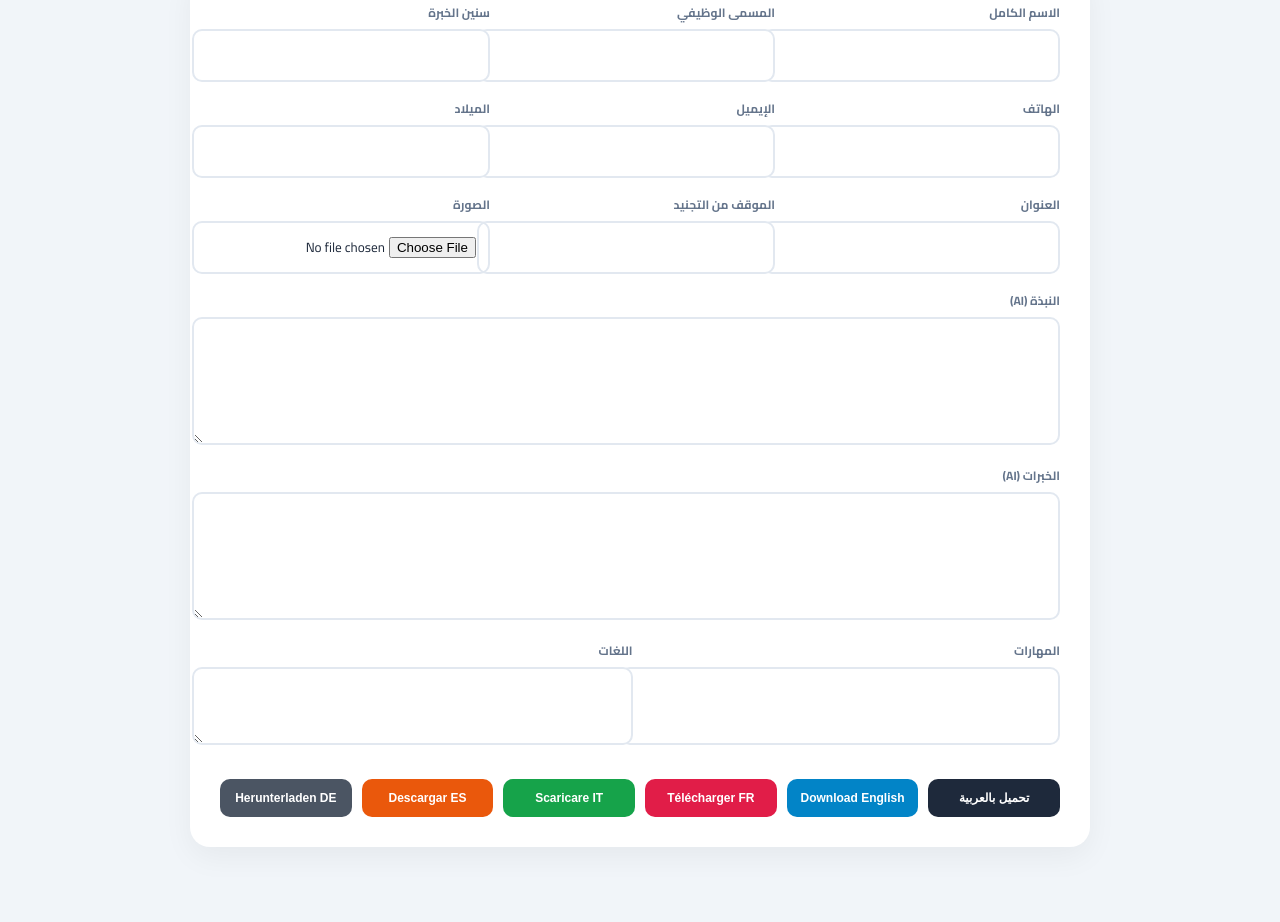
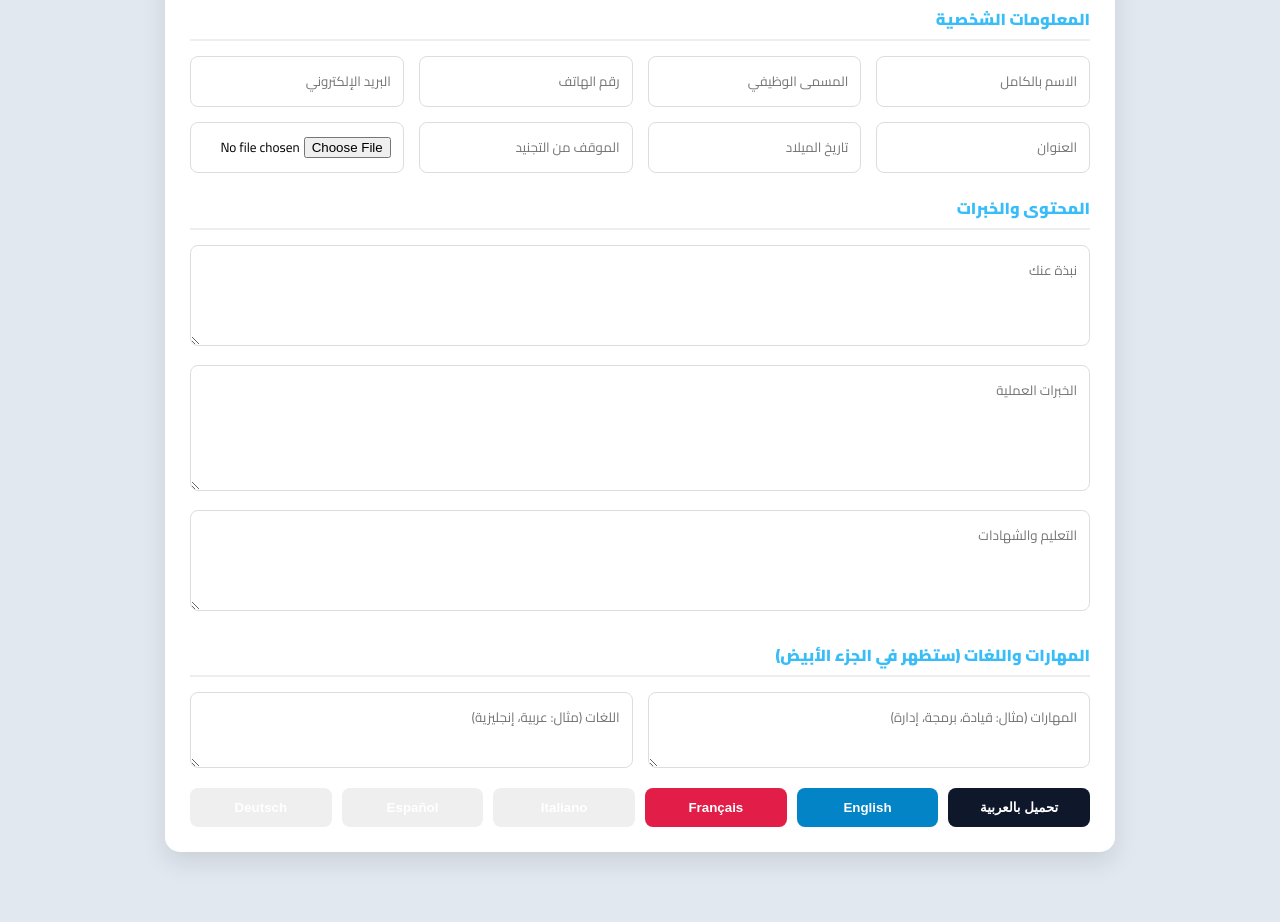
Before and after one commit to mohassan2828/Bruxies, a plain HTML site: page index.html in a window 1280 px wide. Shown: the part 126-1048 px from the top of the page. Before the commit the page ends 1003 px from the top, so only its background shows below. Drawn offline with nearby package versions, Linux system fonts and the light colour scheme.

Commit message:
Update index.html

```diff
--- a/index.html
+++ b/index.html
@@ -3,185 +3,168 @@
 <head>
     <meta charset="UTF-8">
     <meta name="viewport" content="width=device-width, initial-scale=1.0">
-    <title>Cv Forge AI | Full Auto-Translate</title>
-
-    <link href="https://fonts.googleapis.com/css2?family=Cairo:wght@400;600;700;900&display=swap" rel="stylesheet">
+    <title>AI FORGE CV | Pro Edition</title>
+    <link href="https://fonts.googleapis.com/css2?family=Cairo:wght@400;700;900&display=swap" rel="stylesheet">
     <link rel="stylesheet" href="https://cdnjs.cloudflare.com/ajax/libs/font-awesome/6.4.2/css/all.min.css">
-
     <script src="https://cdnjs.cloudflare.com/ajax/libs/html2canvas/1.4.1/html2canvas.min.js"></script>
     <script src="https://cdnjs.cloudflare.com/ajax/libs/jspdf/2.5.1/jspdf.umd.min.js"></script>
 
     <style>
-        :root { --primary: #0f172a; --accent: #38bdf8; --bg: #f1f5f9; --border: #e2e8f0; }
-        body { margin: 0; background: var(--bg); font-family: 'Cairo', sans-serif; color: #1e293b; }
-        header { padding: 15px 30px; background: white; display: flex; justify-content: space-between; align-items: center; box-shadow: 0 2px 10px rgba(0,0,0,0.05); }
-        .app-wrapper { max-width: 900px; margin: 30px auto; padding: 0 20px; }
-        .card { background: white; border-radius: 20px; padding: 30px; box-shadow: 0 10px 30px rgba(0,0,0,0.05); }
+        :root { --accent: #38bdf8; --dark: #0f172a; --gray: #f8fafc; }
+        body { font-family: 'Cairo', sans-serif; background: #e2e8f0; margin: 0; padding-bottom: 50px; }
+        .container { max-width: 900px; margin: 20px auto; background: white; padding: 25px; border-radius: 15px; box-shadow: 0 10px 25px rgba(0,0,0,0.1); }
+        .section-title { color: var(--accent); border-bottom: 2px solid #eee; padding-bottom: 5px; margin: 20px 0 15px; font-weight: 900; }
+        .grid { display: grid; grid-template-columns: repeat(auto-fit, minmax(200px, 1fr)); gap: 15px; }
+        input, textarea { width: 100%; padding: 12px; border: 1px solid #ddd; border-radius: 8px; font-family: inherit; box-sizing: border-box; }
 
-        .grid { display: grid; grid-template-columns: repeat(auto-fit, minmax(200px, 1fr)); gap: 15px; margin-bottom: 15px; }
-        label { display: block; font-weight: 700; font-size: 12px; color: #64748b; margin-bottom: 5px; }
-        input, textarea, select { width: 100%; padding: 12px; border: 2px solid var(--border); border-radius: 10px; outline: none; font-family: inherit; }
-        input:focus { border-color: var(--accent); }
+        .dl-grid { display: grid; grid-template-columns: repeat(auto-fit, minmax(120px, 1fr)); gap: 10px; margin-top: 20px; }
+        .btn { border: none; padding: 12px; border-radius: 8px; color: white; cursor: pointer; font-weight: bold; transition: 0.3s; }
+        .btn-ar { background: var(--dark); } .btn-en { background: #0284c7; } .btn-fr { background: #e11d48; }
 
-        .dl-buttons { display: grid; grid-template-columns: repeat(auto-fit, minmax(130px, 1fr)); gap: 10px; margin-top: 25px; }
-        .btn { border: none; padding: 12px; border-radius: 10px; color: white; font-weight: 800; cursor: pointer; transition: 0.3s; font-size: 12px; }
-        .ar { background: #1e293b; } .en { background: #0284c7; } .fr { background: #e11d48; }
-        .it { background: #16a34a; } .es { background: #ea580c; } .de { background: #4b5563; }
-        .btn:hover { opacity: 0.8; transform: translateY(-2px); }
+        /* PDF Preview Styling */
+        #pdf-wrap { position: absolute; top: -10000px; left: -10000px; width: 210mm; min-height: 297mm; display: flex; background: white; }
+        .pdf-side { width: 70mm; background: var(--dark); color: white; padding: 30px 20px; }
+        .pdf-content { flex: 1; padding: 40px; }
+        .pdf-h { font-size: 18px; font-weight: 900; color: var(--dark); border-bottom: 2px solid var(--accent); margin: 20px 0 10px; padding-bottom: 5px; }
+        .rtl { direction: rtl; text-align: right; } .ltr { direction: ltr; text-align: left; }
+        .ltr .pdf-h { border-left: none; }
 
-        /* PDF Styles */
-        #pdf-render { position: absolute; top: -10000px; left: -10000px; width: 210mm; display: flex; background: white; }
-        .pdf-side { width: 75mm; background: #1e293b; color: white; padding: 30px 20px; min-height: 297mm; }
-        .pdf-main { flex: 1; padding: 40px; }
-        .pdf-h { font-size: 18px; font-weight: 900; color: #0f172a; border-left: 4px solid #38bdf8; padding-left: 10px; margin: 25px 0 10px; }
-        .rtl { direction: rtl; } .ltr { direction: ltr; }
-        .ltr .pdf-h { border-left: none; border-right: 4px solid #38bdf8; padding-right: 10px; text-align: left; }
-
-        #overlay { display: none; position: fixed; inset: 0; background: rgba(0,0,0,0.7); backdrop-filter: blur(5px); z-index: 9999; align-items: center; justify-content: center; color: white; flex-direction: column; }
+        #loader { display: none; position: fixed; inset: 0; background: rgba(255,255,255,0.9); z-index: 10000; flex-direction: column; align-items: center; justify-content: center; }
     </style>
 </head>
 <body>
 
-<div id="overlay">
-    <i class="fas fa-spinner fa-spin fa-3x"></i>
-    <h2 id="wait-msg">جاري الترجمة الفورية والتحميل...</h2>
+<div id="loader">
+    <i class="fas fa-spinner fa-spin fa-3x" style="color: var(--accent);"></i>
+    <h3 id="loader-text">جاري المعالجة...</h3>
 </div>
 
-<header>
-    <div style="font-weight:900; font-size:20px;"><i class="fas fa-robot text-accent"></i> CV<span>FORGE</span> AI</div>
-</header>
+<div class="container">
+    <h2 style="text-align: center; color: var(--dark);">AI FORGE CV <i class="fas fa-gem"></i></h2>
 
-<div class="app-wrapper">
-    <div class="card">
-        <div class="grid">
-            <div><label>الاسم الكامل</label><input type="text" id="inName" class="req"></div>
-            <div><label>المسمى الوظيفي</label><input type="text" id="inJob" class="req" oninput="runAI()"></div>
-            <div><label>سنين الخبرة</label><input type="number" id="inExpYears" oninput="runAI()"></div>
-        </div>
-        <div class="grid">
-            <div><label>الهاتف</label><input type="text" id="inPhone" class="req"></div>
-            <div><label>الإيميل</label><input type="email" id="inEmail" class="req"></div>
-            <div><label>الميلاد</label><input type="text" id="inBirth"></div>
-        </div>
-        <div class="grid">
-            <div><label>العنوان</label><input type="text" id="inAddress"></div>
-            <div><label>الموقف من التجنيد</label><input type="text" id="inMilitary"></div>
-            <div><label>الصورة</label><input type="file" id="inPhoto" accept="image/*"></div>
-        </div>
-        <div><label>النبذة (AI)</label><textarea id="inAbout" rows="4"></textarea></div>
-        <div style="margin-top:10px;"><label>الخبرات (AI)</label><textarea id="inExp" rows="4"></textarea></div>
-        <div class="grid" style="margin-top:10px;">
-            <div><label>المهارات</label><textarea id="inSkills" rows="2"></textarea></div>
-            <div><label>اللغات</label><textarea id="inLang" rows="2"></textarea></div>
-        </div>
+    <div class="section-title">المعلومات الشخصية</div>
+    <div class="grid">
+        <input type="text" id="inName" placeholder="الاسم بالكامل">
+        <input type="text" id="inJob" placeholder="المسمى الوظيفي" oninput="autoFill()">
+        <input type="text" id="inPhone" placeholder="رقم الهاتف">
+        <input type="text" id="inEmail" placeholder="البريد الإلكتروني">
+        <input type="text" id="inAddress" placeholder="العنوان">
+        <input type="text" id="inBirth" placeholder="تاريخ الميلاد">
+        <input type="text" id="inMilitary" placeholder="الموقف من التجنيد">
+        <input type="file" id="inPhoto">
+    </div>
 
-        <div class="dl-buttons">
-            <button class="btn ar" onclick="handleDownload('ar')">تحميل بالعربية</button>
-            <button class="btn en" onclick="handleDownload('en')">Download English</button>
-            <button class="btn fr" onclick="handleDownload('fr')">Télécharger FR</button>
-            <button class="btn it" onclick="handleDownload('it')">Scaricare IT</button>
-            <button class="btn es" onclick="handleDownload('es')">Descargar ES</button>
-            <button class="btn de" onclick="handleDownload('de')">Herunterladen DE</button>
-        </div>
+    <div class="section-title">المحتوى والخبرات</div>
+    <textarea id="inAbout" rows="3" placeholder="نبذة عنك"></textarea>
+    <textarea id="inExp" rows="4" placeholder="الخبرات العملية" style="margin-top:10px;"></textarea>
+    <textarea id="inEdu" rows="3" placeholder="التعليم والشهادات" style="margin-top:10px;"></textarea>
+
+    <div class="section-title">المهارات واللغات (ستظهر في الجزء الأبيض)</div>
+    <div class="grid">
+        <textarea id="inSkills" placeholder="المهارات (مثال: قيادة، برمجة، إدارة)"></textarea>
+        <textarea id="inLang" placeholder="اللغات (مثال: عربية، إنجليزية)"></textarea>
+    </div>
+
+    <div class="dl-grid">
+        <button class="btn btn-ar" onclick="build('ar')">تحميل بالعربية</button>
+        <button class="btn btn-en" onclick="build('en')">English</button>
+        <button class="btn btn-fr" onclick="build('fr')">Français</button>
+        <button class="btn btn-it" onclick="build('it')">Italiano</button>
+        <button class="btn btn-es" onclick="build('es')">Español</button>
+        <button class="btn btn-de" onclick="build('de')">Deutsch</button>
     </div>
 </div>
 
-<div id="pdf-render">
+<div id="pdf-wrap">
     <div class="pdf-side">
-        <div style="width:100px; height:100px; border-radius:15px; border:3px solid #38bdf8; margin:0 auto 20px; overflow:hidden;">
+        <div style="width:120px; height:120px; border-radius:50%; border:4px solid var(--accent); margin:0 auto 20px; overflow:hidden; background:#2d3748;">
             <img id="outPhoto" style="width:100%; height:100%; object-fit:cover;">
         </div>
-        <div id="side-content"></div>
+        <div id="side-data"></div>
     </div>
-    <div class="pdf-main">
-        <h1 id="outName" style="margin:0;"></h1>
-        <h3 id="outJob" style="color:#38bdf8; margin:5px 0 20px;"></h3>
+    <div class="pdf-content">
+        <h1 id="outName" style="margin:0; font-size:35px;"></h1>
+        <h3 id="outJob" style="color:var(--accent); margin-top:5px;"></h3>
+
         <div class="pdf-h" id="h-about"></div>
-        <div id="outAbout" style="font-size:12px; line-height:1.6; white-space:pre-line;"></div>
+        <div id="outAbout" style="font-size:13px; line-height:1.6;"></div>
+
         <div class="pdf-h" id="h-exp"></div>
-        <div id="outExp" style="font-size:12px; line-height:1.6; white-space:pre-line;"></div>
+        <div id="outExp" style="font-size:13px; line-height:1.6; white-space:pre-line;"></div>
+
+        <div class="pdf-h" id="h-edu"></div>
+        <div id="outEdu" style="font-size:13px; line-height:1.6; white-space:pre-line;"></div>
+
+        <div class="pdf-h" id="h-skills"></div>
+        <div id="outSkills" style="font-size:13px; line-height:1.6;"></div>
+
+        <div class="pdf-h" id="h-lang"></div>
+        <div id="outLang" style="font-size:13px; line-height:1.6;"></div>
     </div>
 </div>
 
 <script>
-    // ترجمة العناوين الثابتة
-    const ui = {
-        ar: { contact: "تواصل", about: "الملف الشخصي", exp: "الخبرة المهنية", birth: "الميلاد", military: "التجنيد", skills: "المهارات", lang: "اللغات", wait: "جاري الترجمة والتحميل..." },
-        en: { contact: "Contact", about: "Profile Summary", exp: "Experience", birth: "Birth", military: "Military", skills: "Skills", lang: "Languages", wait: "Translating & Downloading..." },
-        fr: { contact: "Contact", about: "Résumé", exp: "Expérience", birth: "Naissance", military: "Service", skills: "Compétences", lang: "Langues", wait: "Traduction en cours..." },
-        it: { contact: "Contatti", about: "Profilo", exp: "Esperienza", birth: "Nascita", military: "Militare", skills: "Abilità", lang: "Lingue", wait: "Traduzione..." },
-        es: { contact: "Contacto", about: "Perfil", exp: "Experiencia", birth: "Nacimiento", military: "Militar", skills: "Habilidades", lang: "Idiomas", wait: "Traduciendo..." },
-        de: { contact: "Kontakt", about: "Profil", exp: "Erfahrung", birth: "Geburt", military: "Militär", skills: "Skills", lang: "Sprachen", wait: "Übersetzung..." }
+    const labels = {
+        ar: { about:"النبذة الشخصية", exp:"الخبرة العملية", edu:"التعليم", skills:"المهارات", lang:"اللغات", contact:"اتصال", birth:"الميلاد", military:"التجنيد", wait:"جاري التحميل..." },
+        en: { about:"Professional Summary", exp:"Work Experience", edu:"Education", skills:"Skills", lang:"Languages", contact:"Contact", birth:"Birth", military:"Military", wait:"Downloading..." }
     };
 
-    function runAI() {
-        const job = document.getElementById('inJob').value || "خبير";
-        const years = document.getElementById('inExpYears').value || "5";
-        document.getElementById('inAbout').value = `أنا ${job} متميز أمتلك خبرة واسعة في تطوير حلول مبتكرة.\nأركز دائماً على تحقيق أعلى مستويات الجودة في العمل.\nلدي مهارات تواصل قوية وقدرة على قيادة فرق العمل.\nأطمح للمساهمة في نجاح مؤسستكم من خلال مهاراتي.\nأؤمن بالتعلم المستمر ومواكبة كل جديد.`;
-        document.getElementById('inExp').value = `• خبرة تزيد عن ${years} سنوات في مجال ${job}.\n• إدارة المشاريع بنجاح وتحقيق أهداف الشركة.\n• تطوير استراتيجيات أدت لتحسين الكفاءة العامة.\n• مهارات متقدمة في حل المشكلات التقنية والإدارية.`;
-        document.getElementById('inSkills').value = "القيادة، إدارة الوقت، حل المشكلات، مهارات تقنية";
-        document.getElementById('inLang').value = "العربية، الإنجليزية";
+    function autoFill() {
+        const job = document.getElementById('inJob').value;
+        if(job.length > 3) {
+            document.getElementById('inAbout').value = `خبير في مجال ${job}، أسعى دائماً لتطوير المهارات وتحقيق الأهداف المرجوة بكفاءة عالية.`;
+            document.getElementById('inExp').value = `• العمل كـ ${job} لعدة سنوات.\n• تطوير استراتيجيات العمل وتحسين الإنتاجية.`;
+            document.getElementById('inSkills').value = `مهارات الـ ${job}، العمل الجماعي، القيادة`;
+        }
     }
 
-    // محرك الترجمة الفورية (API)
-    async function translateText(text, targetLang) {
-        if (!text || targetLang === 'ar') return text;
+    async function translate(text, lang) {
+        if(!text || lang === 'ar') return text;
         try {
-            const res = await fetch(`https://translate.googleapis.com/translate_a/single?client=gtx&sl=ar&tl=${targetLang}&dt=t&q=${encodeURI(text)}`);
-            const data = await res.json();
-            return data[0].map(s => s[0]).join('');
+            const res = await fetch(`https://translate.googleapis.com/translate_a/single?client=gtx&sl=auto&tl=${lang}&dt=t&q=${encodeURI(text)}`);
+            const json = await res.json();
+            return json[0].map(s => s[0]).join('');
         } catch { return text; }
     }
 
-    async function handleDownload(lang) {
-        const reqs = document.querySelectorAll('.req');
-        let empty = false;
-        reqs.forEach(r => { if(!r.value) { r.style.borderColor = 'red'; empty = true; } else r.style.borderColor = '#e2e8f0'; });
-        if(empty) return alert("أكمل البيانات أولاً!");
+    async function build(lang) {
+        document.getElementById('loader').style.display = 'flex';
+        const l = labels[lang] || labels['en'];
+        const wrap = document.getElementById('pdf-wrap');
+        wrap.className = (lang === 'ar') ? 'rtl' : 'ltr';
 
-        document.getElementById('overlay').style.display = 'flex';
-        document.getElementById('wait-msg').innerText = ui[lang].wait;
+        // ترجمة وتعبئة
+        document.getElementById('outName').innerText = await translate(document.getElementById('inName').value, lang);
+        document.getElementById('outJob').innerText = await translate(document.getElementById('inJob').value, lang);
+        document.getElementById('outAbout').innerText = await translate(document.getElementById('inAbout').value, lang);
+        document.getElementById('outExp').innerText = await translate(document.getElementById('inExp').value, lang);
+        document.getElementById('outEdu').innerText = await translate(document.getElementById('inEdu').value, lang);
+        document.getElementById('outSkills').innerText = await translate(document.getElementById('inSkills').value, lang);
+        document.getElementById('outLang').innerText = await translate(document.getElementById('inLang').value, lang);
 
-        const target = lang;
-        // ترجمة المحتوى المكتوب
-        const tName = await translateText(document.getElementById('inName').value, target);
-        const tJob = await translateText(document.getElementById('inJob').value, target);
-        const tAbout = await translateText(document.getElementById('inAbout').value, target);
-        const tExp = await translateText(document.getElementById('inExp').value, target);
-        const tAddr = await translateText(document.getElementById('inAddress').value, target);
-        const tMili = await translateText(document.getElementById('inMilitary').value, target);
-        const tSkills = await translateText(document.getElementById('inSkills').value, target);
-        const tLang = await translateText(document.getElementById('inLang').value, target);
+        document.getElementById('h-about').innerText = l.about;
+        document.getElementById('h-exp').innerText = l.exp;
+        document.getElementById('h-edu').innerText = l.edu;
+        document.getElementById('h-skills').innerText = l.skills;
+        document.getElementById('h-lang').innerText = l.lang;
 
-        // تعبئة الـ PDF
-        const pdf = document.getElementById('pdf-render');
-        pdf.className = (lang === 'ar') ? 'rtl' : 'ltr';
-        document.getElementById('outName').innerText = tName;
-        document.getElementById('outJob').innerText = tJob;
-        document.getElementById('outAbout').innerText = tAbout;
-        document.getElementById('outExp').innerText = tExp;
-        document.getElementById('h-about').innerText = ui[lang].about;
-        document.getElementById('h-exp').innerText = ui[lang].exp;
-
-        document.getElementById('side-content').innerHTML = `
-            <div style="color:#38bdf8; font-weight:900; border-bottom:1px solid #444; margin-bottom:10px;">${ui[lang].contact}</div>
-            <div style="font-size:11px; margin-bottom:5px;"><i class="fas fa-phone"></i> ${document.getElementById('inPhone').value}</div>
-            <div style="font-size:11px; margin-bottom:15px;"><i class="fas fa-envelope"></i> ${document.getElementById('inEmail').value}</div>
-            <div style="font-size:11px; margin-bottom:15px;"><b>${ui[lang].birth}:</b> ${document.getElementById('inBirth').value}</div>
-            <div style="font-size:11px; margin-bottom:15px;"><b>${ui[lang].military}:</b> ${tMili}</div>
-            <div style="color:#38bdf8; font-weight:900; border-bottom:1px solid #444; margin:20px 0 10px;">${ui[lang].skills}</div>
-            <div style="font-size:11px; white-space:pre-line;">${tSkills}</div>
-            <div style="color:#38bdf8; font-weight:900; border-bottom:1px solid #444; margin:20px 0 10px;">${ui[lang].lang}</div>
-            <div style="font-size:11px;">${tLang}</div>
+        const mil = await translate(document.getElementById('inMilitary').value, lang);
+        document.getElementById('side-data').innerHTML = `
+            <div style="margin-bottom:15px; border-bottom:1px solid #444; color:var(--accent); font-weight:bold;">${l.contact}</div>
+            <div style="font-size:12px; margin-bottom:5px;">${document.getElementById('inPhone').value}</div>
+            <div style="font-size:12px; margin-bottom:5px;">${document.getElementById('inEmail').value}</div>
+            <div style="font-size:12px; margin-bottom:5px;">${document.getElementById('inAddress').value}</div>
+            <div style="margin-top:15px; font-size:12px;"><b>${l.birth}:</b> ${document.getElementById('inBirth').value}</div>
+            <div style="margin-top:5px; font-size:12px;"><b>${l.military}:</b> ${mil}</div>
         `;
 
         setTimeout(async () => {
-            const canvas = await html2canvas(pdf, { scale: 3 });
+            const canvas = await html2canvas(wrap, { scale: 3, useCORS: true });
             const doc = new jspdf.jsPDF('p', 'mm', 'a4');
             doc.addImage(canvas.toDataURL('image/png'), 'PNG', 0, 0, 210, 297);
-            doc.save(`CV_${tName}_${lang}.pdf`);
-            document.getElementById('overlay').style.display = 'none';
-        }, 500);
+            doc.save(`CV_${lang}.pdf`);
+            document.getElementById('loader').style.display = 'none';
+        }, 1000);
     }
 
     document.getElementById('inPhoto').onchange = e => {
```
